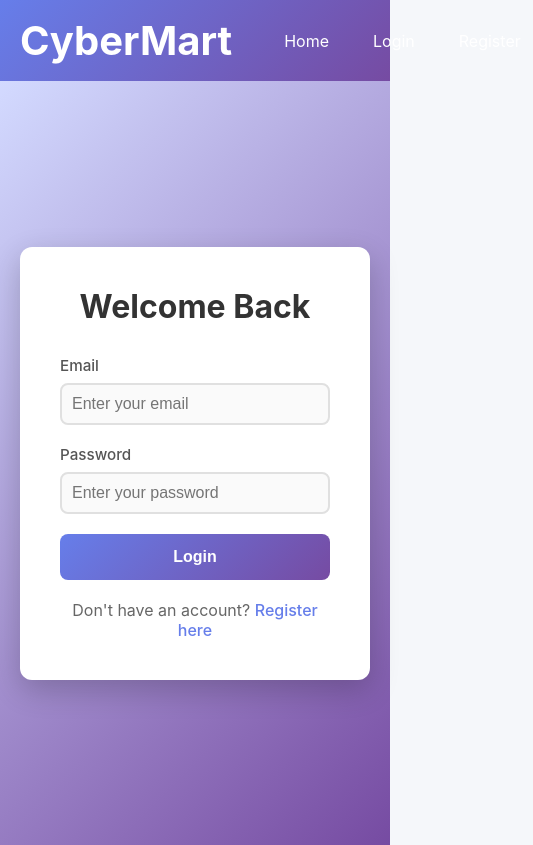
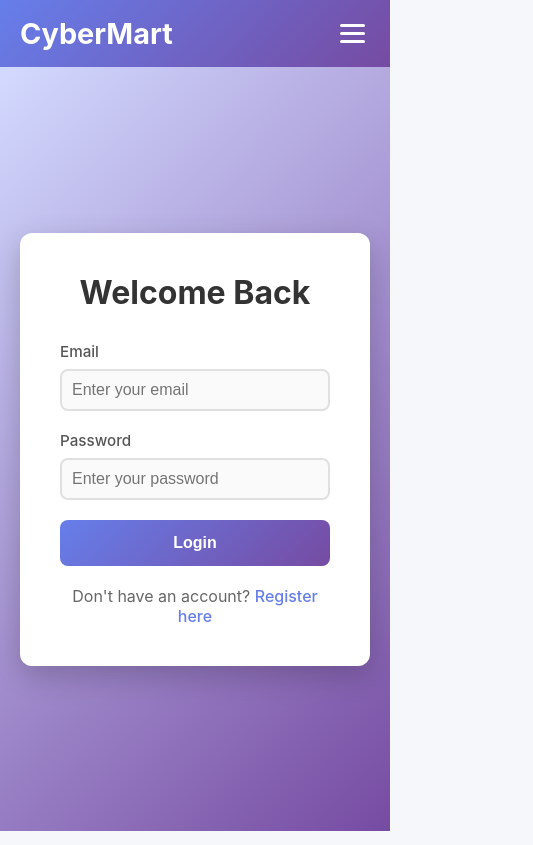
Before and after one commit to junyaokh822/CyberMart_Frontend, a React (Vite) app: page /login in a window 390 px wide. Shown: the whole page, 533 px wide, since content can reach past the window. Built offline with nearby package versions, Linux system fonts and the light colour scheme; no server answers.

Commit message:
added hamburger button for small screen

```diff
--- a/src/components/Navbar.css
+++ b/src/components/Navbar.css
@@ -2,6 +2,8 @@
   background: linear-gradient(135deg, #667eea 0%, #764ba2 100%);
   padding: 1rem 0;
   width: 100%;
+  position: relative;
+  z-index: 100;
 }
 
 .nav-container {
@@ -11,6 +13,7 @@
   align-items: center;
   padding: 0 20px;
   width: 100%;
+  flex-wrap: wrap;
 }
 
 .nav-logo {
@@ -25,6 +28,41 @@
   flex: 1;
 }
 
+/* Hamburger button - hidden on desktop, visible on mobile */
+.hamburger {
+  display: none;
+  flex-direction: column;
+  justify-content: center;
+  gap: 5px;
+  background: none;
+  border: none;
+  cursor: pointer;
+  padding: 5px;
+  z-index: 101;
+}
+
+.hamburger span {
+  display: block;
+  width: 25px;
+  height: 3px;
+  background: white;
+  border-radius: 3px;
+  transition: all 0.3s ease;
+  transform-origin: center;
+}
+
+.hamburger.open span:nth-child(1) {
+  transform: translateY(8px) rotate(45deg);
+}
+
+.hamburger.open span:nth-child(2) {
+  opacity: 0;
+}
+
+.hamburger.open span:nth-child(3) {
+  transform: translateY(-8px) rotate(-45deg);
+}
+
 .nav-links {
   display: flex;
   gap: 20px;
@@ -37,6 +75,7 @@
   padding: 8px 12px;
   border-radius: 4px;
   transition: background-color 0.2s;
+  white-space: nowrap;
 }
 
 .nav-link:hover {
@@ -51,7 +90,7 @@
   background-color: #c82333;
 }
 
-/* User greeting */
+/* Greeting badge next to logout */
 .nav-user {
   color: white;
   margin: 0 10px;
@@ -59,6 +98,7 @@
   background-color: rgba(255, 255, 255, 0.1);
   border-radius: 20px;
   font-weight: 500;
+  white-space: nowrap;
 }
 
 .logout-btn {
@@ -70,9 +110,54 @@
   cursor: pointer;
   font-size: 14px;
   transition: all 0.2s;
+  white-space: nowrap;
 }
 
 .logout-btn:hover {
   background-color: white;
   color: #667eea;
 }
+
+/* ── Responsive: collapse to hamburger below 768px ── */
+@media (max-width: 768px) {
+  /* Show hamburger button */
+  .hamburger {
+    display: flex;
+  }
+
+  /* Hide links by default, show as vertical list when open */
+  .nav-links {
+    display: none;
+    width: 100%;
+    flex-direction: column;
+    align-items: flex-start;
+    gap: 5px;
+    padding: 15px 0 10px;
+  }
+
+  .nav-links.open {
+    display: flex;
+  }
+
+  .nav-link {
+    width: 100%;
+    padding: 10px 12px;
+  }
+
+  .nav-user {
+    margin: 5px 0;
+    width: 100%;
+    text-align: left;
+  }
+
+  .logout-btn {
+    width: 100%;
+    text-align: left;
+    padding: 10px 12px;
+  }
+
+  .nav-logo {
+    font-size: 1.8rem;
+    margin-right: 0;
+  }
+}
--- a/src/components/Navbar.jsx
+++ b/src/components/Navbar.jsx
@@ -1,7 +1,8 @@
 // Navbar.jsx
-// Main navigation component that conditionally renders links based on auth state
-// Shows different menu items for authenticated users, admins, and guests
-import React from "react";
+// Top navigation bar shown on all pages
+// Shows different links based on auth state (guest vs user vs admin)
+// Collapses into hamburger menu on small screens
+import React, { useState } from "react";
 import { Link, useNavigate } from "react-router-dom";
 import { useAuth } from "../context/AuthContext";
 import "./Navbar.css";
@@ -9,45 +10,71 @@ import "./Navbar.css";
 const Navbar = () => {
   const { user, logout, isAuthenticated, isAdmin } = useAuth();
   const navigate = useNavigate();
+  const [menuOpen, setMenuOpen] = useState(false);
 
-  // Handle logout and redirect to home
   const handleLogout = () => {
     logout();
     navigate("/");
+    setMenuOpen(false);
+  };
+
+  const handleLinkClick = () => {
+    setMenuOpen(false);
   };
 
   return (
     <nav className="navbar">
       <div className="nav-container">
-        <Link to="/" className="nav-logo">
+        <Link to="/" className="nav-logo" onClick={handleLinkClick}>
           CyberMart
         </Link>
 
         <div className="nav-spacer"></div>
 
-        <div className="nav-links">
-          <Link to="/" className="nav-link">
+        {/* Hamburger button - only visible on small screens */}
+        <button
+          className={`hamburger ${menuOpen ? "open" : ""}`}
+          onClick={() => setMenuOpen((prev) => !prev)}
+          aria-label="Toggle menu"
+        >
+          <span></span>
+          <span></span>
+          <span></span>
+        </button>
+
+        <div className={`nav-links ${menuOpen ? "open" : ""}`}>
+          <Link to="/" className="nav-link" onClick={handleLinkClick}>
             Home
           </Link>
 
           {isAuthenticated ? (
-            // Authenticated user menu
             <>
-              <Link to="/profile" className="nav-link">
+              <Link
+                to="/profile"
+                className="nav-link"
+                onClick={handleLinkClick}
+              >
                 Profile
               </Link>
-              <Link to="/wishlist" className="nav-link">
+              <Link
+                to="/wishlist"
+                className="nav-link"
+                onClick={handleLinkClick}
+              >
                 Wishlist
               </Link>
-              <Link to="/cart" className="nav-link">
+              <Link to="/cart" className="nav-link" onClick={handleLinkClick}>
                 Cart
               </Link>
-              <Link to="/orders" className="nav-link">
+              <Link to="/orders" className="nav-link" onClick={handleLinkClick}>
                 Orders
               </Link>
-              {/* Admin-only link */}
               {isAdmin && (
-                <Link to="/admin" className="nav-link admin-link">
+                <Link
+                  to="/admin"
+                  className="nav-link admin-link"
+                  onClick={handleLinkClick}
+                >
                   Admin
                 </Link>
               )}
@@ -57,12 +84,15 @@ const Navbar = () => {
               </button>
             </>
           ) : (
-            // Guest user menu
             <>
-              <Link to="/login" className="nav-link">
+              <Link to="/login" className="nav-link" onClick={handleLinkClick}>
                 Login
               </Link>
-              <Link to="/register" className="nav-link">
+              <Link
+                to="/register"
+                className="nav-link"
+                onClick={handleLinkClick}
+              >
                 Register
               </Link>
             </>
```
